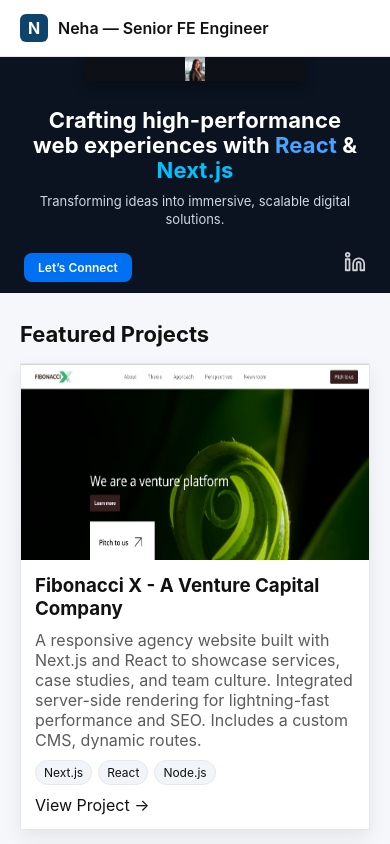
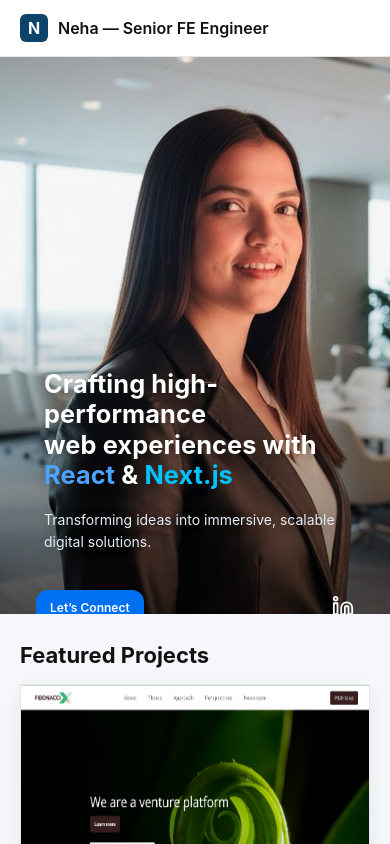
Before and after one commit to Neha-Singh/Personal-Profile, a Next.js app: page / in a window 390 px wide. Shown: the top 844 px of the page. Built offline with nearby package versions, Linux system fonts and the light colour scheme.

Commit message:
responsive screens created

```diff
--- a/src/app/components/Hero.tsx
+++ b/src/app/components/Hero.tsx
@@ -16,6 +16,21 @@
             className={styles.heroImage}
             priority
           />
+          {/* CTA dock (mobile only; CSS hides on desktop) */}
+          <div className={styles.ctaDock}>
+            <a href="#contact" className={styles.primaryBtn}>
+              Let’s Connect
+            </a>
+            <a
+              href="https://www.linkedin.com/in/neha-singh-73552956"
+              target="_blank"
+              rel="noopener noreferrer"
+              aria-label="LinkedIn"
+              className={styles.linkedinBadge}
+            >
+              <Linkedin className={styles.icon} />
+            </a>
+          </div>
         </div>
 
         {/* RIGHT: Text */}
@@ -32,17 +47,16 @@
             Transforming ideas into immersive, scalable digital solutions.
           </p>
 
+          {/* desktop buttons + icons (mobile uses .ctaDock above) */}
           <div className={styles.buttonsRow}>
             <div className={styles.buttons}>
               <a href="#contact" className={styles.primaryBtn}>
                 Let’s Connect
               </a>
             </div>
-
-            {/* Social icons aligned to Let's Connect */}
             <div className={styles.socialIcons}>
               <a
-                href="www.linkedin.com/in/neha-singh-73552956"
+                href="https://www.linkedin.com/in/neha-singh-73552956"
                 target="_blank"
                 rel="noopener noreferrer"
                 aria-label="LinkedIn"
--- a/src/app/components/Projects.tsx
+++ b/src/app/components/Projects.tsx
@@ -21,7 +21,7 @@
             title="VentureEdu – India’s Most Ambitious Startup School"
             body="Developed a multi-page educational platform for entrepreneurs using React and Node.js. Implemented a modular component system, secure API integration, and fast load times through code splitting and image optimization. Fully SEO-optimized with responsive design and server deployment via Hostinger and PM2."
             tags={["React.js"]}
-            link="https://venturedu.com/"
+            link="https://venturedu.vercel.app/"
           />
         </div>
       </div>
--- a/src/app/styles/hero.module.css
+++ b/src/app/styles/hero.module.css
@@ -1,58 +1,52 @@
-/* Black hero band — fixed, compact height */
+/* ===== Desktop band (UNCHANGED) ===== */
 .hero {
   background: #0b1320;
   color: #fff;
-  /* ~26–32% of viewport; prevents super tall banners */
   height: clamp(220px, 28vh, 360px);
   display: flex;
   align-items: center;
-  overflow: hidden; /* safety net */
+  overflow: hidden;
   position: relative;
 }
 
-/* Two columns: image | text, and both stretch full band height */
 .container {
   max-width: 1200px;
   margin: 0 auto;
   padding: 0 24px;
   display: grid;
-  grid-template-columns: clamp(220px, 28vw, 360px) 1fr;
-  align-items: stretch; /* <— stretch to hero height */
+  grid-template-columns: clamp(220px, 28vw, 360px) 1fr; /* image | text */
+  align-items: stretch;
   gap: 24px;
-  height: 100%; /* <— make children pick up height */
+  height: 100%;
 }
 
-/* Image wrapper must fill and be positioning context for Image fill */
 .imageWrapper {
-  position: relative; /* <— required for Image fill */
-  height: 100%; /* <— fills full hero height */
+  position: relative; /* for next/image fill */
+  height: 100%;
   border-radius: 0;
   box-shadow: 0 6px 12px rgba(0, 0, 0, 0.28);
   overflow: hidden;
 }
 
-/* The next/image itself */
 .heroImage {
-  object-fit: contain; /* show the whole image */
-  object-position: center top; /* keeps it centered with head visible */
-  background-color: #0d1117; /* optional – fills the gaps nicely */
+  object-fit: contain; /* desktop: keep your original look */
+  object-position: center top;
+  background-color: #0d1117;
 }
 
-/* Text block */
 .textBlock {
   display: flex;
   flex-direction: column;
-  justify-content: center; /* center vertically within band */
+  justify-content: center;
   gap: 10px;
 }
 
-/* ↓ Lighter, smaller hero title ↓ */
 .title {
   margin: 0;
-  font-weight: 700; /* was 800 — reduced boldness */
+  font-weight: 700;
   line-height: 1.12;
   max-width: 740px;
-  font-size: clamp(22px, 2.4vw, 36px); /* was larger; reduced */
+  font-size: clamp(22px, 2.4vw, 36px);
   letter-spacing: 0.1px;
 }
 
@@ -63,7 +57,6 @@
   color: #00c2ff;
 }
 
-/* ↓ Smaller subtitle ↓ */
 .subtitle {
   margin: 0;
   color: #cfd8e3;
@@ -72,29 +65,53 @@
   line-height: 1.4;
 }
 
+.buttonsRow {
+  display: flex;
+  align-items: center;
+  justify-content: flex-start;
+  gap: 20px;
+  margin-top: 8px;
+}
 .buttons {
   display: flex;
   gap: 10px;
-  margin-top: 6px;
 }
-.primaryBtn,
-.secondaryBtn {
+.primaryBtn {
   padding: 7px 14px;
   border-radius: 8px;
   font-size: clamp(12px, 1.2vw, 13.5px);
   font-weight: 600;
-}
-.primaryBtn {
   background: #0070f3;
   color: #fff;
 }
-.secondaryBtn {
-  background: transparent;
-  border: 1px solid rgba(255, 255, 255, 0.28);
-  color: #fff;
+
+/* desktop-only floating icon in bottom-right of band */
+.socialIcons {
+  display: flex;
+  align-items: center;
+  gap: 12px;
+  margin-left: auto;
+}
+.icon {
+  width: 22px;
+  height: 22px;
+  color: #ffffffcc;
+  transition: 0.2s;
+}
+.icon:hover {
+  color: #49a3ff;
+  transform: translateY(-2px);
 }
 
-/* Responsive: stack vertically on small screens */
+@media (min-width: 1025px) {
+  .socialIcons {
+    position: absolute;
+    bottom: 20px;
+    right: 24px;
+  }
+}
+
+/* ===== Tablet: stack image over text (band still visible) ===== */
 @media (max-width: 1024px) {
   .container {
     grid-template-columns: 1fr;
@@ -109,45 +126,181 @@
     justify-content: center;
   }
 }
-/* Buttons and icons row */
-.buttonsRow {
-  display: flex;
-  align-items: center; /* vertical alignment */
-  justify-content: flex-start;
-  gap: 20px; /* space between buttons and icons */
-  margin-top: 8px;
+
+/* ===== MOBILE FIXES (≤640px) — the important part ===== */
+@media (max-width: 640px) {
+  /* 1) Let the hero grow to show the photo clearly */
+  .hero {
+    height: auto;
+    padding: 12px 0;
+  }
+  .container {
+    gap: 12px;
   }
 
-/* Keep your button styles unchanged */
-.buttons {
-  display: flex;
-  gap: 10px;
+  /* 2) The image becomes a framed canvas with real height */
+  .imageWrapper {
+    width: 100%;
+    height: clamp(360px, 62vh, 680px); /* tall enough for the head */
+    border-radius: 0; /* no radius on mobile */
+    background: #0b1220;
   }
 
-.socialIcons {
+  .heroImage {
+    position: absolute;
+    inset: 0;
+    width: 100%;
+    height: 100%;
+    object-fit: cover; /* mobile: fill frame */
+    object-position: 50% 10%; /* nudge to reveal head (tweak 8–14%) */
+  }
+
+  /* 3) Put text over the image for mobile (readable) */
+  .textBlock {
+    position: absolute;
+    inset: 0; /* overlay on the image */
+    display: flex;
+    flex-direction: column;
+    justify-content: flex-start;
+    align-items: flex-start;
+    padding: 16px 14px 84px; /* reserve bottom for CTA */
+    z-index: 2;
+    pointer-events: none; /* text is not clickable */
+    text-align: left;
+  }
+  .title,
+  .subtitle {
+    pointer-events: auto;
+    text-shadow: 0 2px 12px rgba(0, 0, 0, 0.35);
+  }
+  .title {
+    font-size: clamp(22px, 6.5vw, 30px);
+    line-height: 1.2;
+    margin: 0 6px 8px;
+  }
+  .subtitle {
+    font-size: 14px;
+    line-height: 1.6;
+    margin: 0 6px;
+    color: #e6eef8;
+  }
+
+  /* Soft bottom gradient behind CTA */
+  .imageWrapper::after {
+    content: "";
+    position: absolute;
+    inset: 40% 0 0 0;
+    background: linear-gradient(
+      180deg,
+      rgba(0, 0, 0, 0) 0%,
+      rgba(0, 0, 0, 0.55) 100%
+    );
+    z-index: 1;
+    pointer-events: none;
+  }
+
+  /* 4) CTA dock INSIDE the frame: left & right corners */
+  .ctaDock {
+    position: absolute;
+    left: 12px;
+    right: 12px;
+    bottom: 12px;
     display: flex;
     align-items: center;
+    justify-content: space-between; /* button ←→ icon */
     gap: 12px;
-  margin-left: auto; /* push to right edge if in wide layout */
+    z-index: 3;
+    pointer-events: auto; /* clickable */
   }
-
+  .linkedinBadge {
+    display: inline-flex;
+  }
   .icon {
     width: 22px;
     height: 22px;
-  color: #ffffffcc;
-  transition: color 0.2s ease, transform 0.2s ease;
   }
 
-.icon:hover {
-  color: #49a3ff; /* accent color on hover */
-  transform: translateY(-2px);
+  /* Hide the desktop row on mobile; mobile uses .ctaDock */
+  .buttonsRow,
+  .socialIcons {
+    display: none;
+  }
+}
+/* ==================== MOBILE OVERRIDE (≤640px) — desktop unchanged ==================== */
+@media (max-width: 640px) {
+  /* 1) Show the photo as a background on the band itself */
+  .hero {
+    position: relative;
+    height: clamp(420px, 66vh, 720px); /* tall enough to show the head */
+    background: linear-gradient(
+        180deg,
+        rgba(0, 0, 0, 0) 45%,
+        rgba(0, 0, 0, 0.55) 100%
+      ),
+      /* readability */ url("/images/avatar-real.jpg") center 12% / cover
+        no-repeat,
+      /* THE PHOTO */ #0b1320; /* fallback */
   }
 
-/* Optional: reposition bottom-right if you want them fixed there */
-@media (min-width: 1025px) {
+  /* 2) Hide the <Image/> block only on mobile (we’re using bg above) */
+  .imageWrapper {
+    display: none !important;
+  }
+
+  /* 3) Text sits on top of the background, with bottom padding for CTA row */
+  .textBlock {
+    position: relative;
+    z-index: 2;
+    padding: 16px 14px 84px; /* leave space for the button & icon */
+    text-align: left;
+    padding: calc(28px + env(safe-area-inset-top)) 14px 84px !important;
+  }
+  .title {
+    font-size: clamp(22px, 6.5vw, 30px);
+    line-height: 1.2;
+    text-shadow: 0 2px 12px rgba(0, 0, 0, 0.35);
+    margin-top: 272px !important;
+  }
+  .subtitle {
+    font-size: 14px;
+    line-height: 1.6;
+    color: #e6eef8;
+    text-shadow: 0 2px 12px rgba(0, 0, 0, 0.35);
+  }
+
+  /* 4) Use the existing desktop row for mobile CTA docking */
+  .buttonsRow {
+    display: flex !important; /* ensure visible on mobile */
+    position: absolute;
+    left: 12px;
+    right: 12px;
+    bottom: 12px;
+    z-index: 3;
+    align-items: center;
+    justify-content: space-between; /* button ←→ icon */
+    gap: 12px;
+  }
+  .buttons {
+    margin: 0;
+  }
+  .primaryBtn {
+    padding: 10px 14px;
+    border-radius: 12px;
+  }
+
+  /* 5) LinkedIn at bottom-right */
   .socialIcons {
-    position: absolute;
-    bottom: 20px;
-    right: 24px;
+    display: inline-flex !important;
+    margin-left: 0;
+  }
+  .icon {
+    width: 22px;
+    height: 22px;
+    color: #fff;
   }
 }
+@media (min-width: 641px) and (max-width: 1024px) {
+  .textBlock {
+    padding-top: calc(36px + env(safe-area-inset-top)) !important;
+  }
+}
```
Lines whose indentation alone changed are shown as unchanged.
